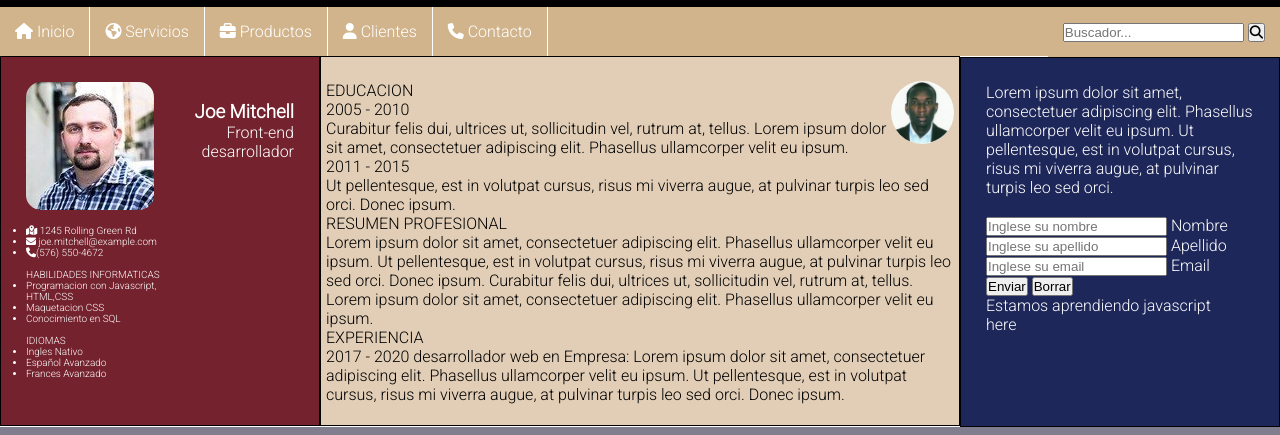
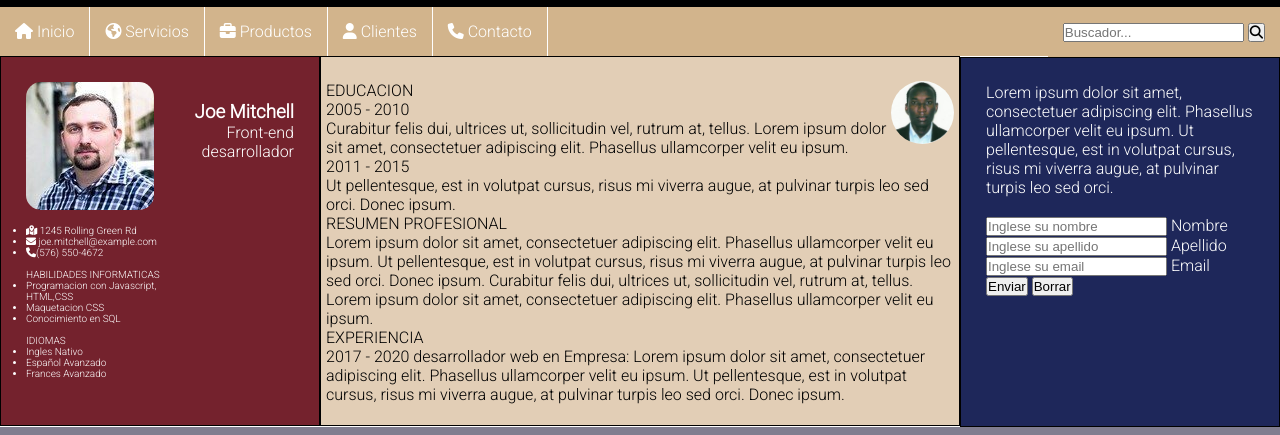
Before and after one commit to fremore/fremore, a plain HTML site: page index.html in a window 1280 px wide. Shown: the part 93-528 px from the top of the page. Drawn offline with Linux system fonts and the light colour scheme.

Commit message:
Update index.html
un cambio en el index html

```diff
--- a/index.html
+++ b/index.html
@@ -121,9 +121,6 @@
                 <input type="reset" value="Borrar">
               </p>
             </form>
-            <p id="demo">Estamos aprendiendo javascript</p>
-
-    <p>here</p>
 
     </aside>
 
```
